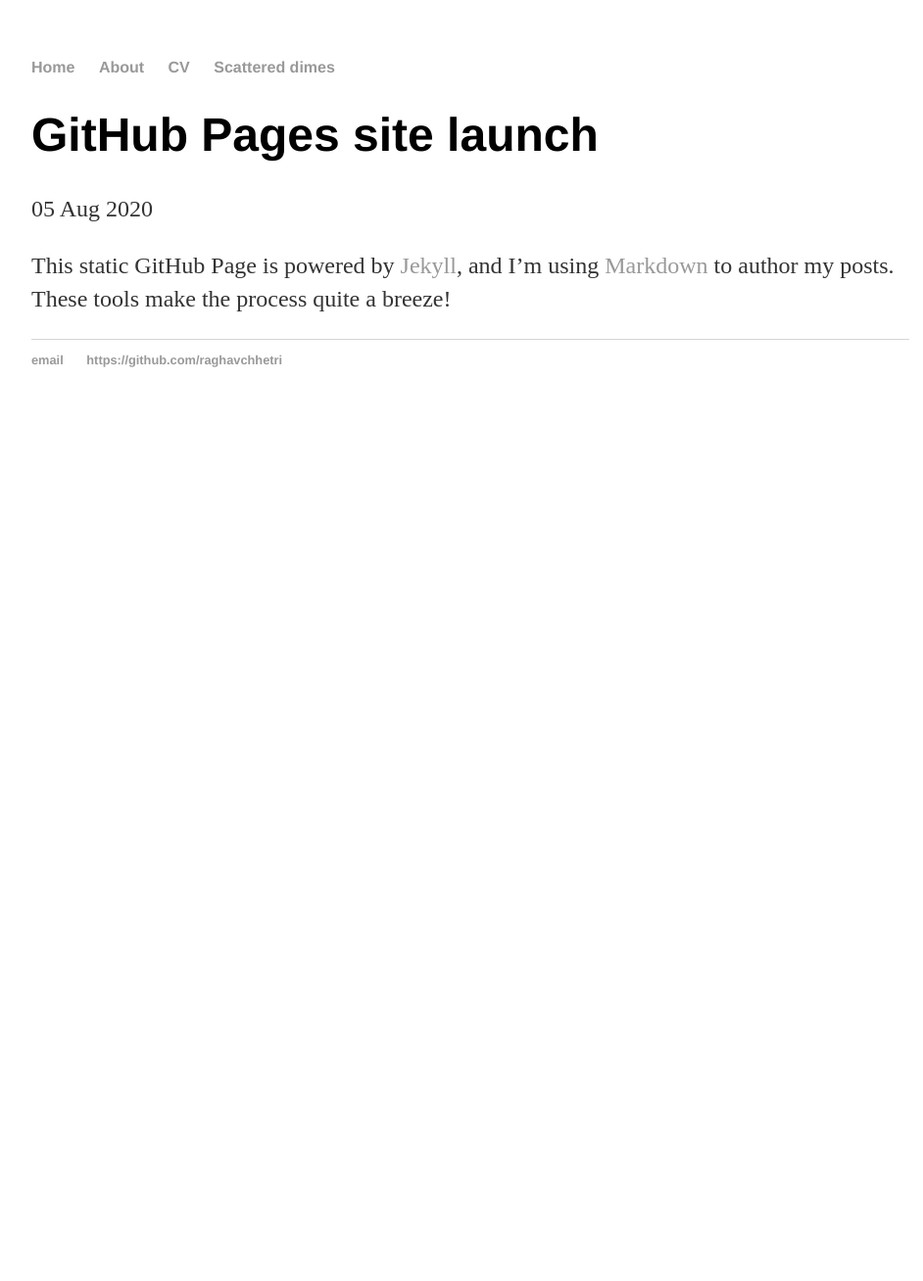
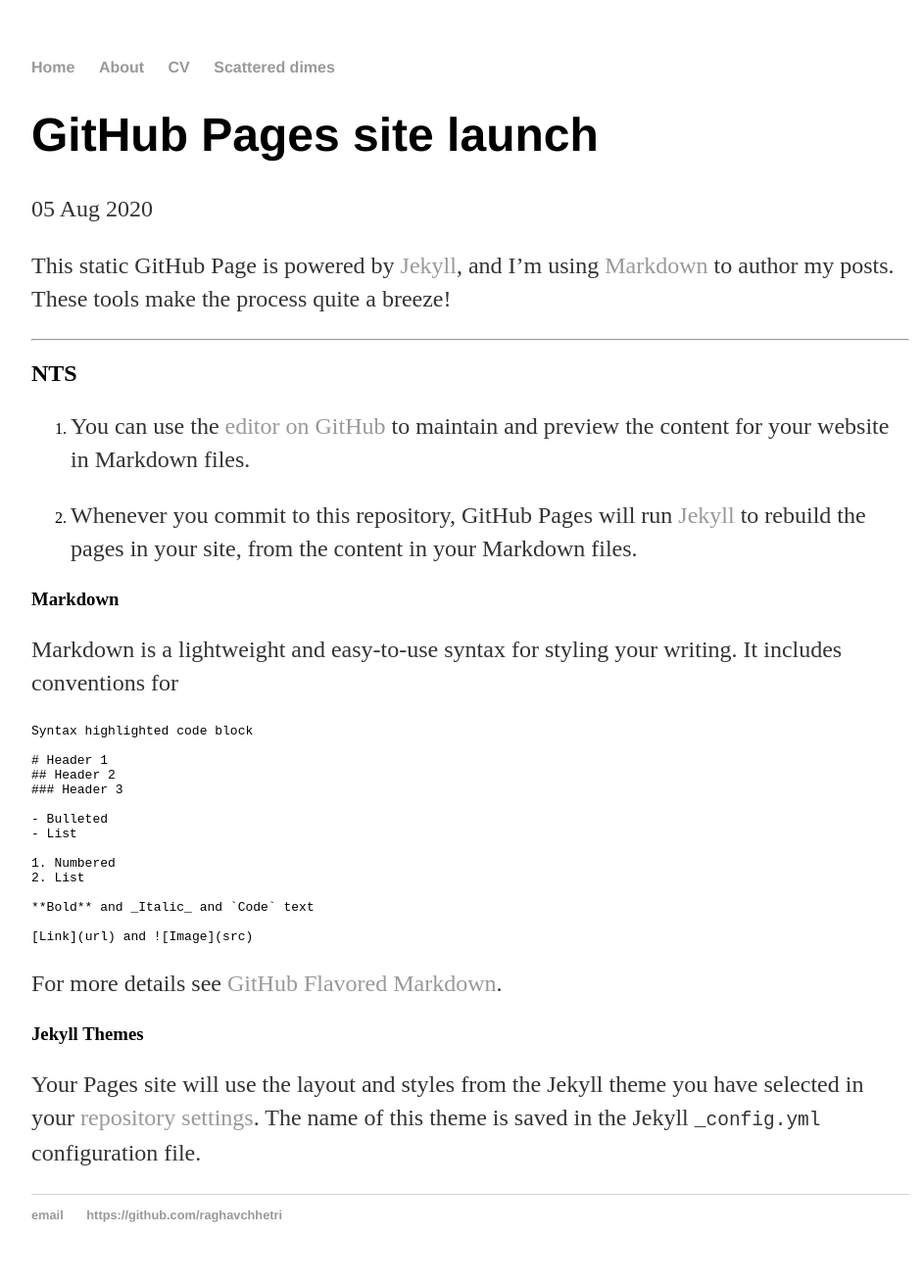
Before and after one commit to raghavchhetri/raghavchhetri.github.io, a Jekyll site: the page built from _posts/2020-08-05-site-launch.md, in a window 1280 px wide. Shown: the whole page at 98% size, without its empty margins (160-1102 px from the left). Built offline with Jekyll 4.4.1, drawn with Linux system fonts in a browser that asks for light colours; before the commit the page ends 900 px from its top, so only the background shows below that.

Commit message:
Update 2020-08-05-site-launch.md

````diff
--- a/_posts/2020-08-05-site-launch.md
+++ b/_posts/2020-08-05-site-launch.md
@@ -6,3 +6,39 @@
 
 This static GitHub Page is powered by [Jekyll](https://jekyllrb.com), and I'm using [Markdown](//https://www.markdownguide.org/) to author my posts.
 These tools make the process quite a breeze!
+
+
+---
+## NTS
+
+1. You can use the [editor on GitHub](https://github.com/raghavchhetri/raghavchhetri.github.io/edit/master/README.md) to maintain and preview the content for your website in Markdown files.
+
+2. Whenever you commit to this repository, GitHub Pages will run [Jekyll](https://jekyllrb.com/) to rebuild the pages in your site, from the content in your Markdown files.
+
+### Markdown
+
+Markdown is a lightweight and easy-to-use syntax for styling your writing. It includes conventions for
+
+```markdown
+Syntax highlighted code block
+
+# Header 1
+## Header 2
+### Header 3
+
+- Bulleted
+- List
+
+1. Numbered
+2. List
+
+**Bold** and _Italic_ and `Code` text
+
+[Link](url) and ![Image](src)
+```
+
+For more details see [GitHub Flavored Markdown](https://guides.github.com/features/mastering-markdown/).
+
+### Jekyll Themes
+
+Your Pages site will use the layout and styles from the Jekyll theme you have selected in your [repository settings](https://github.com/raghavchhetri/raghavchhetri.github.io/settings). The name of this theme is saved in the Jekyll `_config.yml` configuration file.
````
